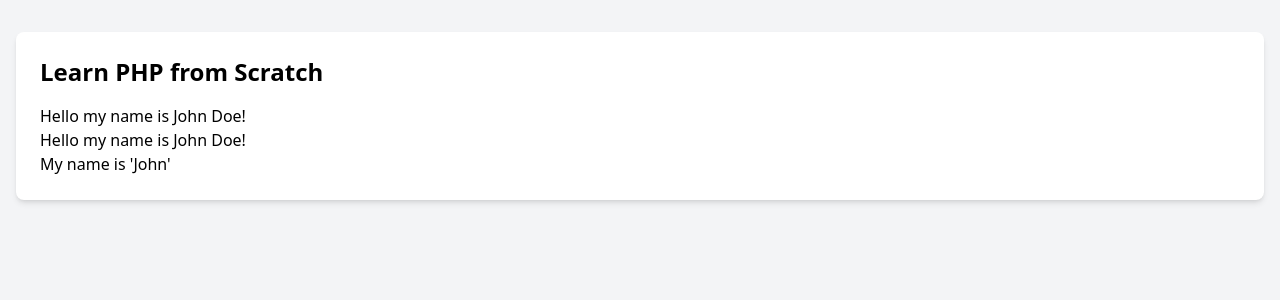
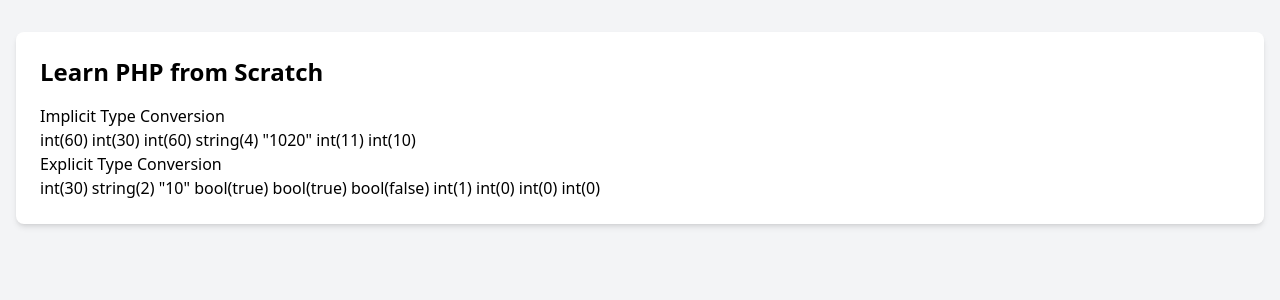
Before and after one commit to jahend412/LearnPhp, a PHP site: page / in a window 1280 px wide. Shown: the part 68-368 px from the top of the page. Run offline with PHP 8.4, Linux system fonts and the light colour scheme; some libraries are stand-ins or nearby versions.

Commit message:
Implicit Conversions + Explicit
Just some examples of implicit and explicit type conversions

```diff
--- a/index.php
+++ b/index.php
@@ -1,9 +1,35 @@
 <?php
 $title = 'PHP Practice';
 $heading = 'Learn PHP from Scratch';
-$firstName = 'John';
-$lastName = 'Doe';
-$fullName = $firstName . ' ' . $lastName;
+
+$number1 = 10;
+$number2 = 20;
+$number3 = '30';
+$fruit = 'Apple';
+$bool1 = true;
+$bool2 = false;
+$null = null;
+
+// Implicit Type Conversion
+$result0 = $number1 + $number2;
+$result1 = $number1 + $number2 + $number3;
+$result = $number3 + $number3;
+$result2 = $number1 . $number2;
+// $result3 = $fruit + $number1; // Error
+$result4 = $number1 + $bool1;
+$result5 = $number1 + $null;
+
+// Explicit Type Conversion
+$result6 = (int) $number3;
+$result7 = (string) $number1;
+$result8 = (bool) $number1;
+$result9 = (bool) $number3;
+$result10 = (bool) $null;
+$result11 = (int) $bool1;
+$result12 = (int) $bool2;
+$result13 = (int) $fruit;
+$result14 = (int) $null;
+
 ?>
 
 <!DOCTYPE html>
@@ -25,9 +51,23 @@ $fullName = $firstName . ' ' . $lastName;
     <div class="container mx-auto p-4 mt-4">
         <div class="bg-white rounded-lg shadow-md p-6">
             <h2 class="text-2xl font-semibold mb-4"><?= $heading ?></h2>
-          <p> <?= 'Hello my name is '  . $fullName .'!' ?> </p>
-          <?= "<p>Hello my name is $fullName!</p>" ?>
-          <?= 'My name is \'John\'' ?>
+         <?= 'Implicit Type Conversion'; echo '<br />'?>
+            <?=  var_dump($result) ?>
+          <?=       var_dump($result0); ?>
+            <?=       var_dump($result1); ?>
+            <?=       var_dump($result2);  ?>
+            <?=       var_dump($result4);  ?>
+            <?=       var_dump($result5); echo '<br />'  ?>
+            <?= 'Explicit Type Conversion'; echo '<br />' ?>
+            <?=       var_dump($result6);  ?>
+            <?=       var_dump($result7);  ?>
+            <?=       var_dump($result8);  ?>
+            <?=       var_dump($result9);  ?>
+            <?=       var_dump($result10);  ?>
+            <?=       var_dump($result11);  ?>
+            <?=       var_dump($result12);  ?>
+            <?=       var_dump($result13);  ?>
+            <?=       var_dump($result14);  ?>
         </div>
     </div>
 </body>
```
